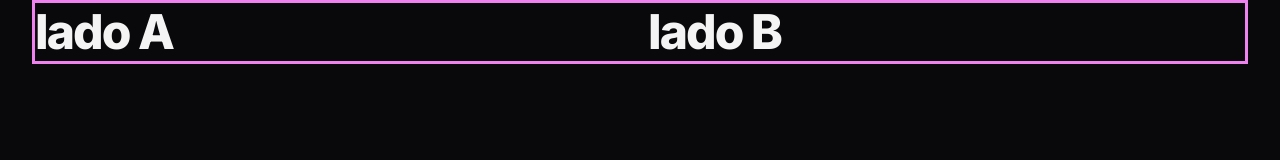
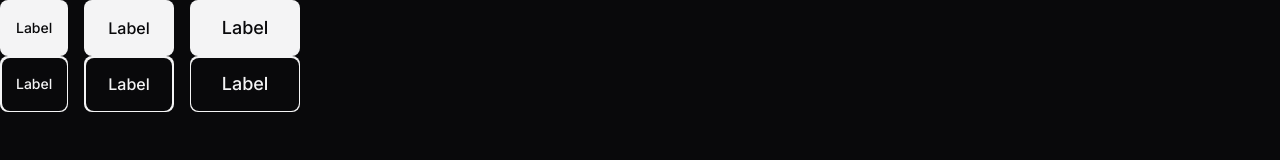
Before and after one commit to WillFriedl/projeto-zingen, a plain HTML site: page index.html in a window 1280 px wide. Drawn offline with Linux system fonts and the light colour scheme.

Commit message:
Estilizando os botões

```diff
--- a/index.html
+++ b/index.html
@@ -13,9 +13,16 @@
   <link href="https://fonts.googleapis.com/css2?family=Inter:ital,opsz,wght@0,14..32,100..900;1,14..32,100..900&display=swap" rel="stylesheet">
 </head>
 <body>
-  <div class="container even-columns">
-    <h2 class="">lado A</h2>
-    <h2 class="">lado B</h2>
+  <div class="flex gap-1">
+    <a href="#" class="btn btn-sm">Label</a>
+    <span href="#" class="btn btn-md">Label</span>
+    <button class="btn btn-lg">Label</button>
+  </div>
+
+  <div class="flex gap-1">
+    <a aria-label="Label" href="#" class="btn btn-sm"></a>
+    <span aria-label="Label" href="#" class="btn btn-md"></span>
+    <button aria-label="Label" class="btn btn-lg"></button>
   </div>
 </body>
 </html>
--- /dev/null
+++ b/styles/buttons.css
@@ -0,0 +1,69 @@
+.btn {
+  --btn-bg-color: var(--text-color-primary);
+  --btn-color: var(--bg-color);
+
+  border: 0;
+  background-color: transparent;
+
+  display: flex;
+  align-items: center;
+  justify-content: center;
+  width: fit-content; /* LARGURA CORRESPONDE AO CONTEÚDO INTERNO DELE */
+
+  border-radius: .5rem;
+
+  font: var(--fw-md) var(--fs-base)/1.5rem var(--ff-sans);
+
+  cursor: pointer;
+
+  background: var(--btn-bg-color);
+  color: var(--btn-color);
+}
+
+.btn:hover {
+  --btn-bg-color: linear-gradient(
+    90deg,
+    var(--brand-color-secondary) 0%,
+    var(--brand-color-primary) 100%
+  );
+  --btn-color: var(--surface-color);
+}
+
+.btn-sm {
+  padding: .5rem 1rem;
+  font-size: var(--fs-sm);
+}
+
+.btn-md {
+  padding: .75rem 1.5rem;
+  font-size: var(--fs-base);
+}
+
+.btn-lg {
+  padding: 1rem 2rem;
+  font-size: 1.125rem;
+}
+
+.btn[aria-label] {
+  position: relative;
+
+  &::before {
+    content: "";
+    position: absolute;
+    border-radius: inherit;
+    inset: .09375rem;
+    background-color: var(--bg-color);
+  }
+
+  &::after {
+    content: attr(aria-label);
+    background: var(--btn-bg-color);
+
+    -webkit-background-clip: text; /* FAZ UM RECORTE DO QUADRADO ENVOLTA DO TEXTO */
+    background-clip: text;
+
+    color: transparent;
+    position: relative;
+    z-index: 1;
+  }
+}
--- a/styles/index.css
+++ b/styles/index.css
@@ -1,2 +1,3 @@
 @import url(global.css);
 @import url(utility.css);
+@import url(buttons.css);
--- a/styles/utility.css
+++ b/styles/utility.css
@@ -30,6 +30,18 @@
   gap: 1rem;
 }
 
+.flex {
+  display: flex;
+}
+
+.grid {
+  display: grid;
+}
+
+.gap-1 {
+  gap: 1rem;
+}
+
 @media (width >= 80em) {
   .container {
     --max-width: 80rem;
```
